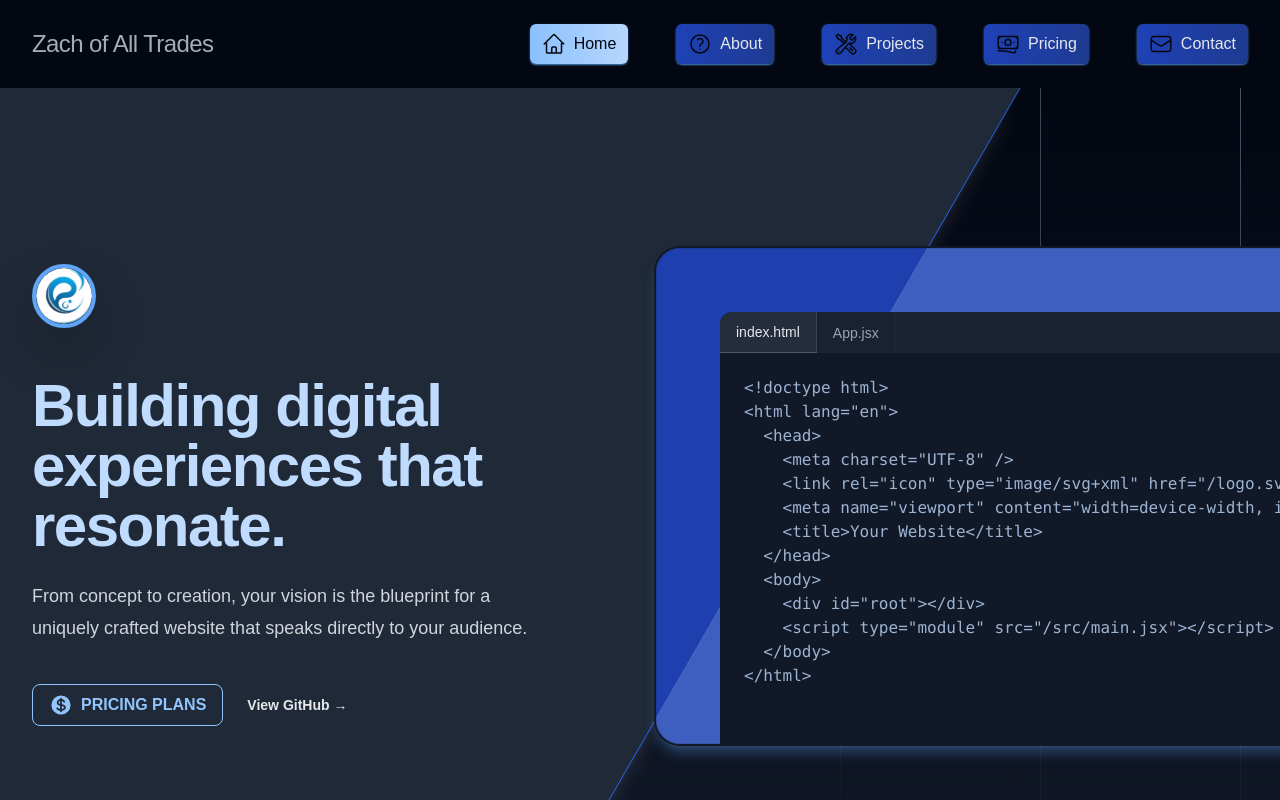
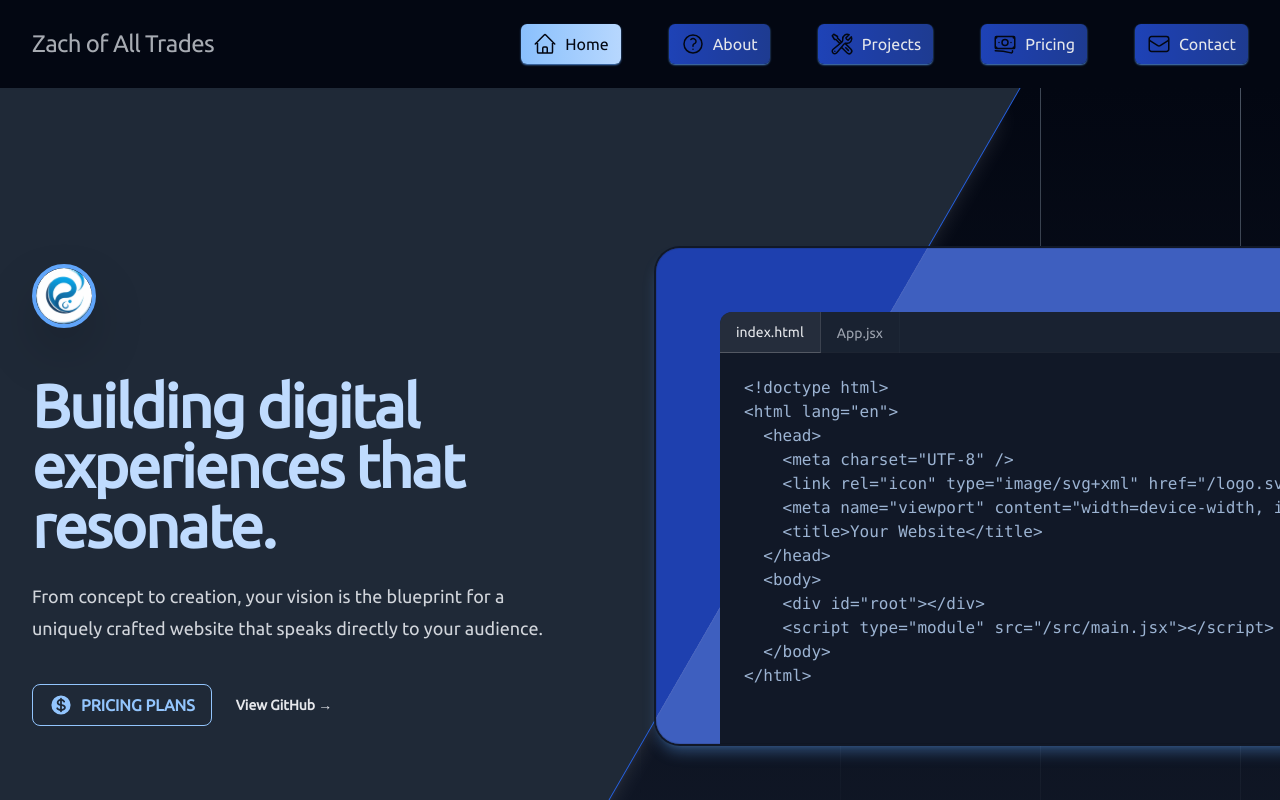
Before and after one commit to itsaboy/react-biz, a React (Vite) app in the folder client/: page / in a window 1280 px wide. Shown: the top 800 px of the page. Built offline with nearby package versions, Linux system fonts and the light colour scheme.

Commit message:
fixed cuistom font import

```diff
--- a/client/src/index.css
+++ b/client/src/index.css
@@ -1,3 +1,8 @@
 @tailwind base;
 @tailwind components;
 @tailwind utilities;
+
+@font-face {
+  font-family: "Ubuntu";
+  src: url("./assets/Ubuntu-Regular.ttf");
+}
```
